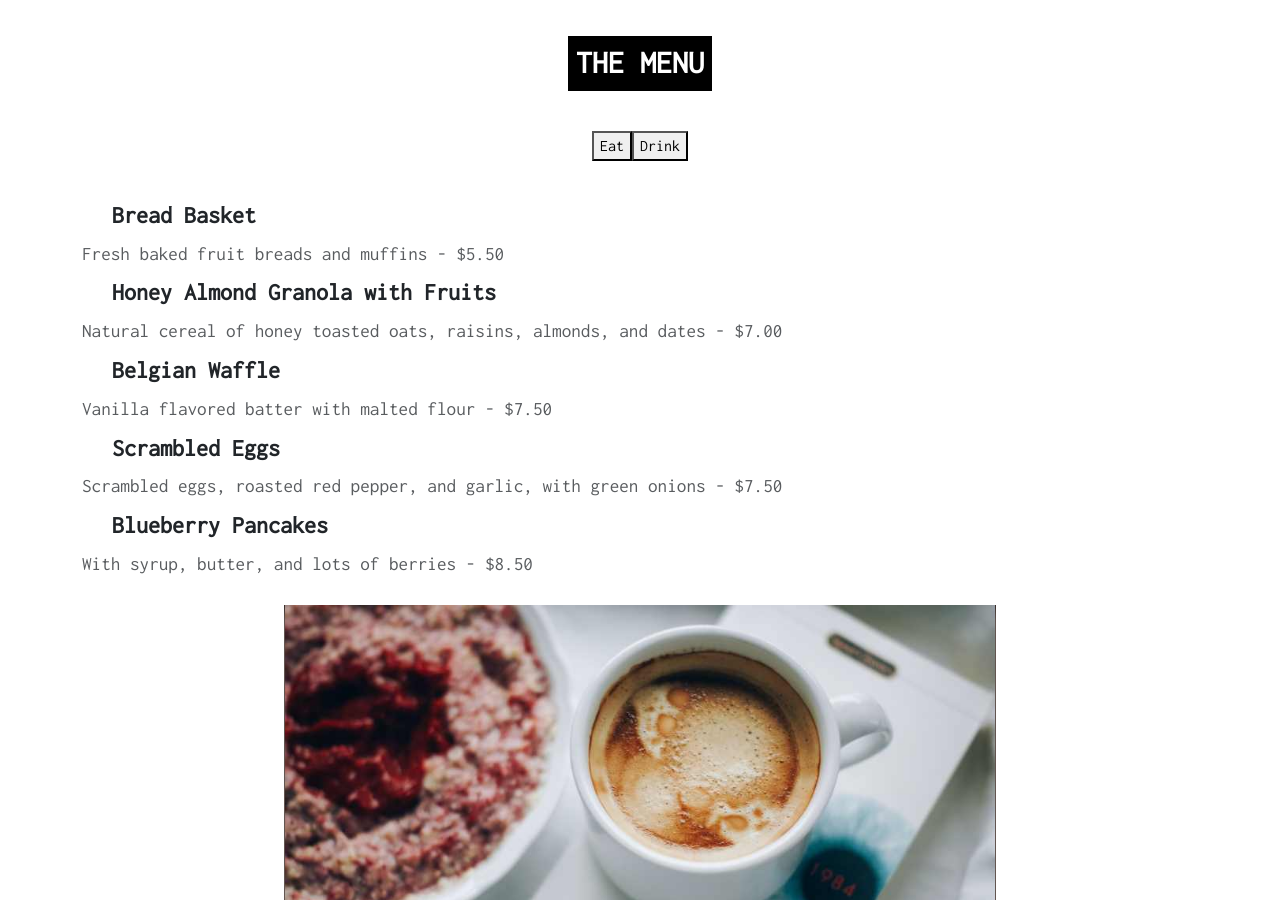
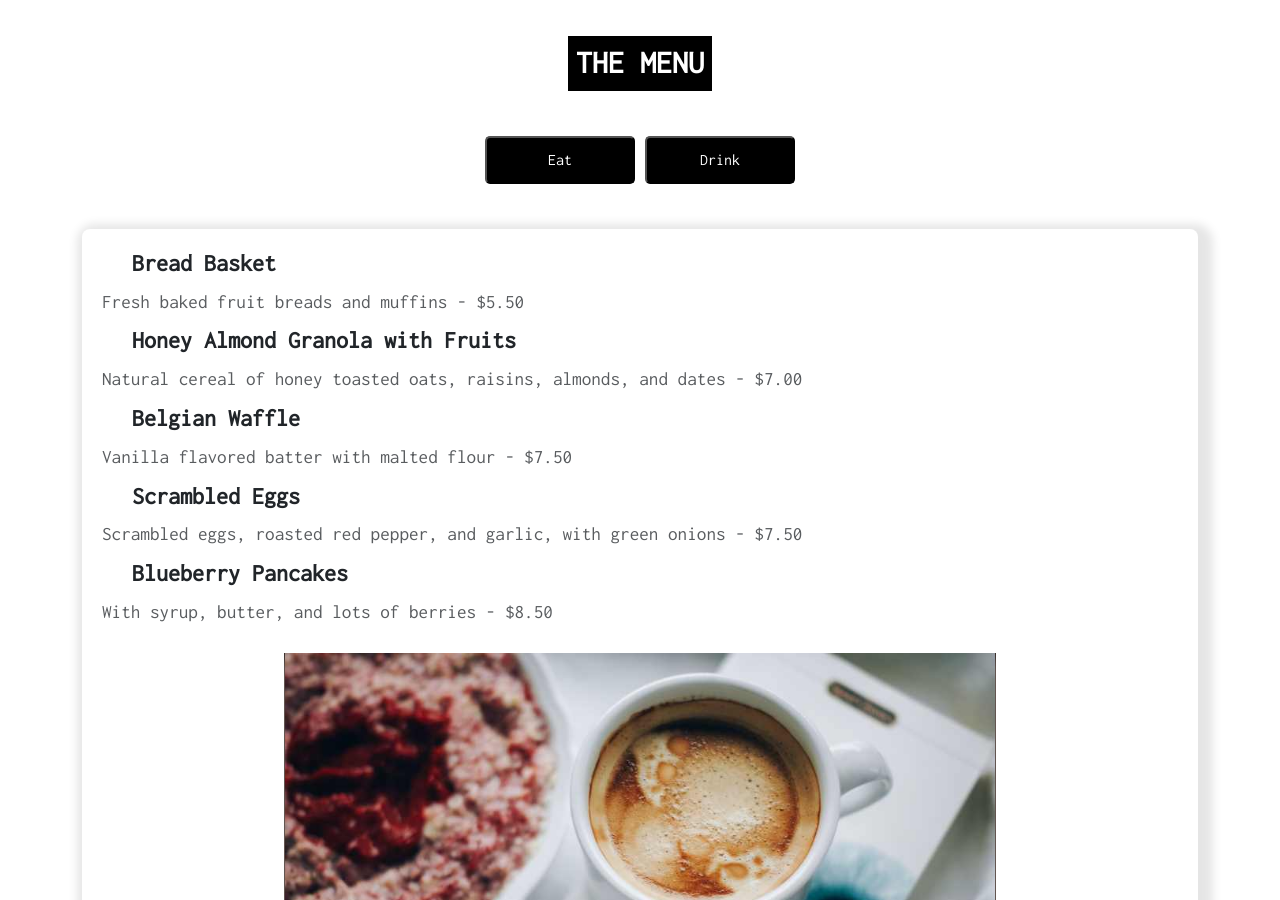
Before and after one commit to Prakritipi/Cafeweb, a plain HTML site: page index.html in a window 1280 px wide. Shown: the part 1900-2800 px from the top of the page. Drawn offline with nearby package versions, Linux system fonts and the light colour scheme.

Commit message:
Update style.css

```diff
--- a/style.css
+++ b/style.css
@@ -3,13 +3,20 @@ body {
 }
 .header-text {
     font-size: 9rem;
-    /* font-weight: bold; */
+    font-weight: bold;
     font-family: 'Inconsolata', monospace;
 }
 
 .section-title {
     font-size: 2rem;
     font-weight: bold;
+}
+
+.menu-box {
+    background: white;
+    box-shadow: 5px 5px 10px 10px rgba(0, 0, 0, 0.1);
+    border-radius: 8px;
+    padding: 20px;
 }
 
 .menu-title {
@@ -36,3 +43,18 @@ body {
     height: 75vh;
     position: relative;
 }
+
+.tablink {
+    cursor: pointer;
+    padding: 10px;
+    background: black;
+    color: white;
+    border-radius: 5px;
+    margin: 5px;
+    display: inline-block;
+    width: 150px;
+}
+
+ .tablink:hover {
+            background: grey;
+        }
```
